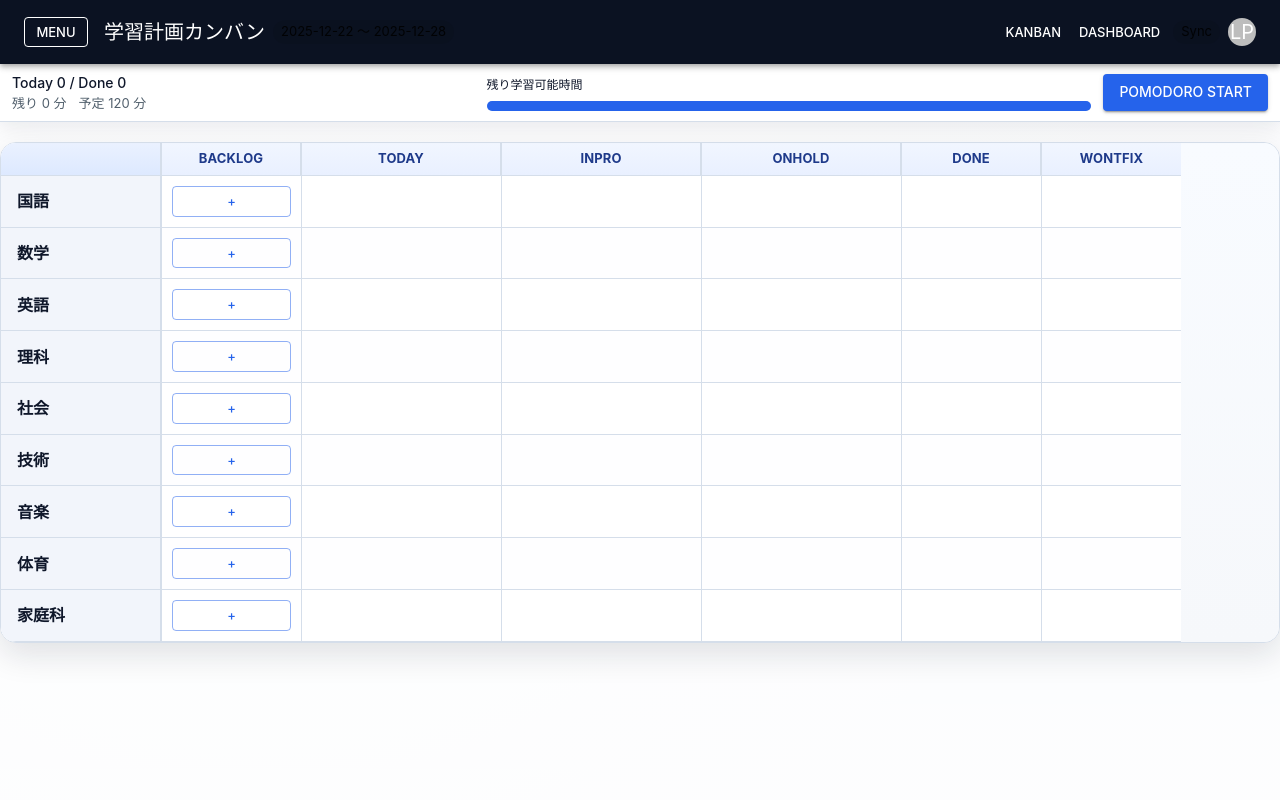
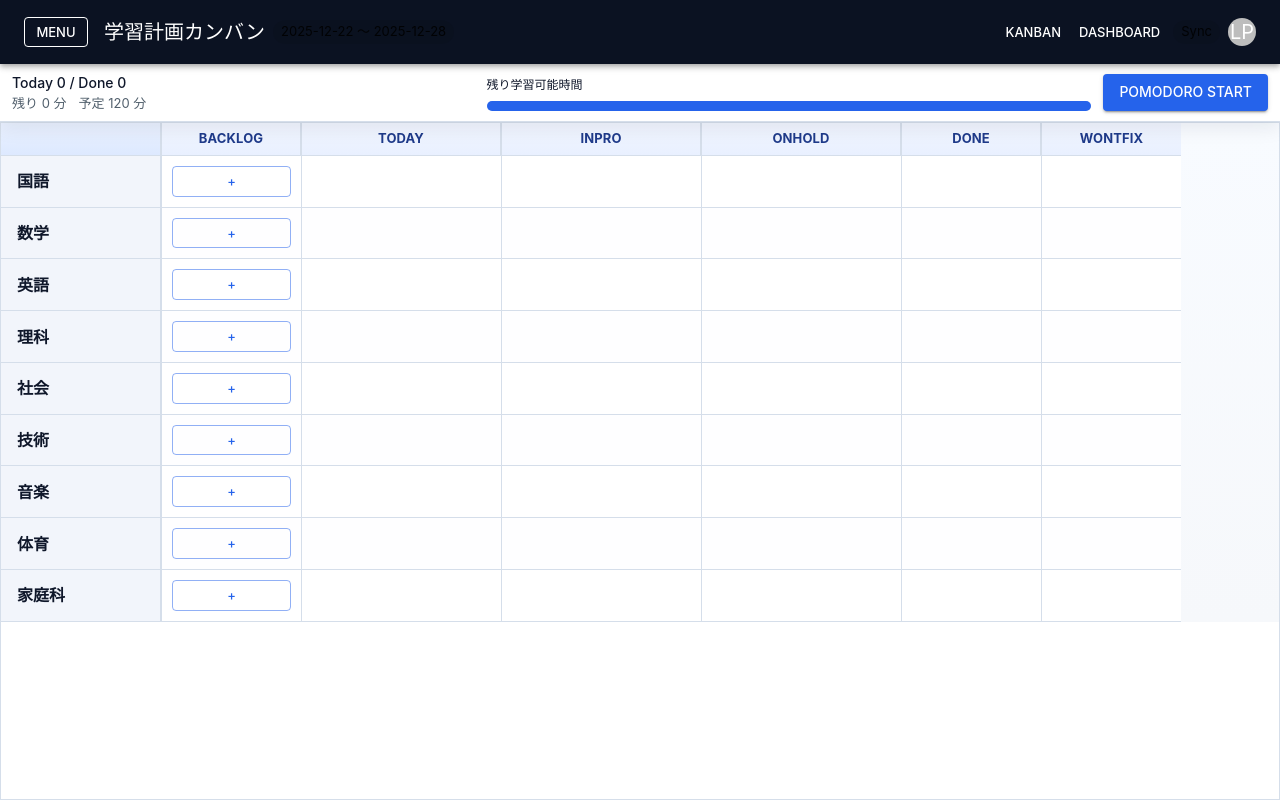
Before and after one commit to taturou/study_kanban, a React (Vite) app: page / in a window 1280 px wide. Built offline with nearby package versions, Linux system fonts and the light colour scheme.

Commit message:
fix: カンバン領域の幅と高さを安定化
目的: kanban-board__scroll がコンテナ幅から縮み右側に余白が出る問題を解消する。

修正内容: コンテナを縦方向 flex にし、スクロール領域を flex: 1 で伸長させて幅・高さを一致させた。

```diff
--- a/src/styles/kanban.css
+++ b/src/styles/kanban.css
@@ -29,6 +29,10 @@ body {
 }
 .app-shell {
   min-height: 100vh;
+  height: 100vh;
+  display: flex;
+  flex-direction: column;
+  overflow: hidden;
   background: linear-gradient(180deg, rgba(255, 255, 255, 0.85) 0%, rgba(255, 255, 255, 0.9) 100%);
 }
 .kanban-header {
@@ -74,12 +78,16 @@ body {
   background: var(--lpk-accent);
 }
 .kanban-board__container {
-  padding: 20px 0 32px;
+  padding: 0;
+  flex: 1;
+  min-height: 0;
+  display: flex;
+  flex-direction: column;
 }
 .kanban-board__scroll {
   background: var(--lpk-surface-2);
   border: 1px solid var(--lpk-border);
-  border-radius: 16px;
+  border-radius: 0;
   box-shadow: var(--lpk-shadow-soft);
   display: flex;
   justify-content: center;
@@ -88,7 +96,8 @@ body {
   overflow-y: auto;
   overflow-x: auto;
   position: relative;
-  max-height: calc(100vh - var(--lpk-appbar-height) - var(--lpk-header-height) - 56px);
+  height: 100%;
+  max-height: 100%;
 }
 .kanban-board__scroll[data-scroll-horizontal="true"] {
   overflow-x: auto;
@@ -228,4 +237,6 @@ body {
   border-radius: 10px;
   background: rgba(37, 99, 235, 0.08);
 }
-  margin: 0 16px;
+  margin: 0;
+  width: 100%;
+  flex: 1;
```
